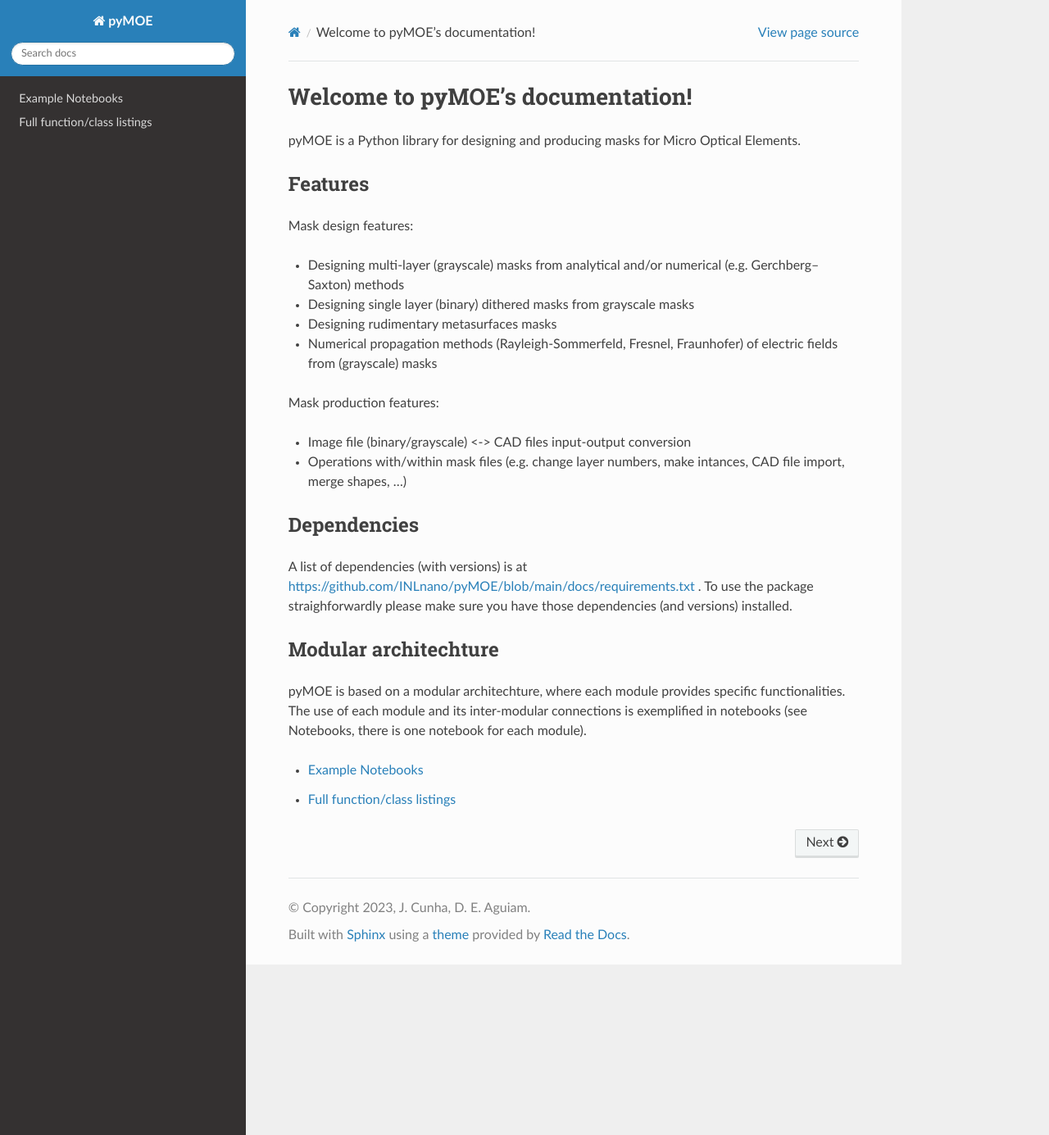
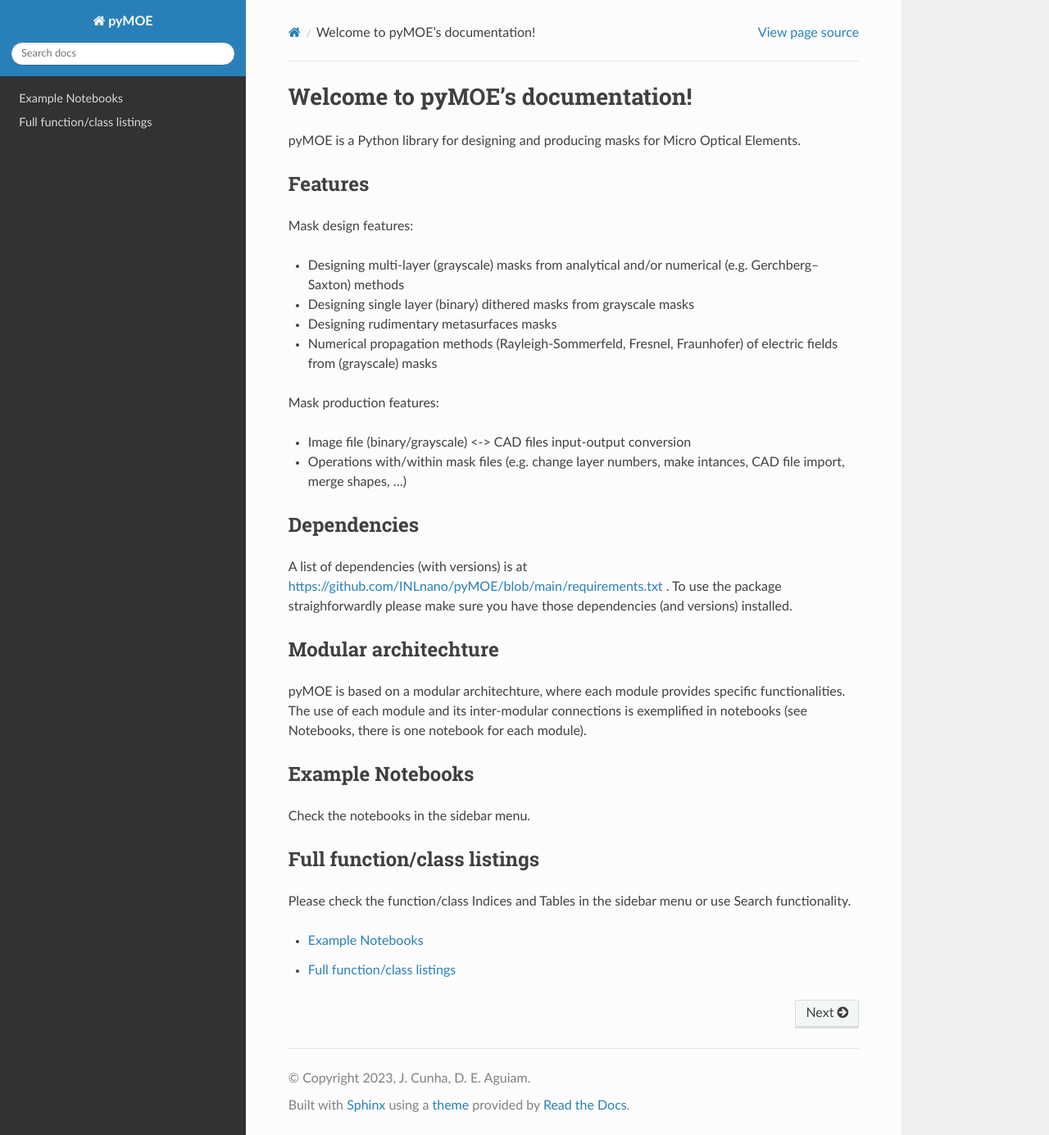
Before and after one commit to INLnano/pyMOE, a Sphinx documentation site: the page built from docs/index.rst, in a window 1280 px wide and 1385 px high. Shown: the whole window at 82% size. Built offline with Sphinx 7.4.7 and the Read the Docs theme 2.0.0, drawn with Linux system fonts in a browser that asks for light colours; pages that are not in the unit, such as notebooks, are missing from menus.

```diff
--- a/docs/index.rst
+++ b/docs/index.rst
@@ -35,13 +35,23 @@ Mask production features:
 Dependencies
 ************
 
-A list of dependencies (with versions) is at https://github.com/INLnano/pyMOE/blob/main/docs/requirements.txt . To use the package straighforwardly please make sure you have those dependencies (and versions) installed.
+A list of dependencies (with versions) is at https://github.com/INLnano/pyMOE/blob/main/requirements.txt . To use the package straighforwardly please make sure you have those dependencies (and versions) installed.
 
 Modular architechture
 *********************
 
 pyMOE is based on a modular architechture, where each module provides specific functionalities. The use of each module and its inter-modular connections is exemplified in notebooks (see Notebooks, there is one notebook for each module).
 
+Example Notebooks
+*****************
+
+Check the notebooks in the sidebar menu.
+
+Full function/class listings
+****************************
+
+Please check the function/class Indices and Tables in the sidebar menu or use Search functionality.
+
 .. toctree::
    notebooks
    listings
```
Also changed, not shown: docs/intro.rst (deleted, +0 -33 lines).
